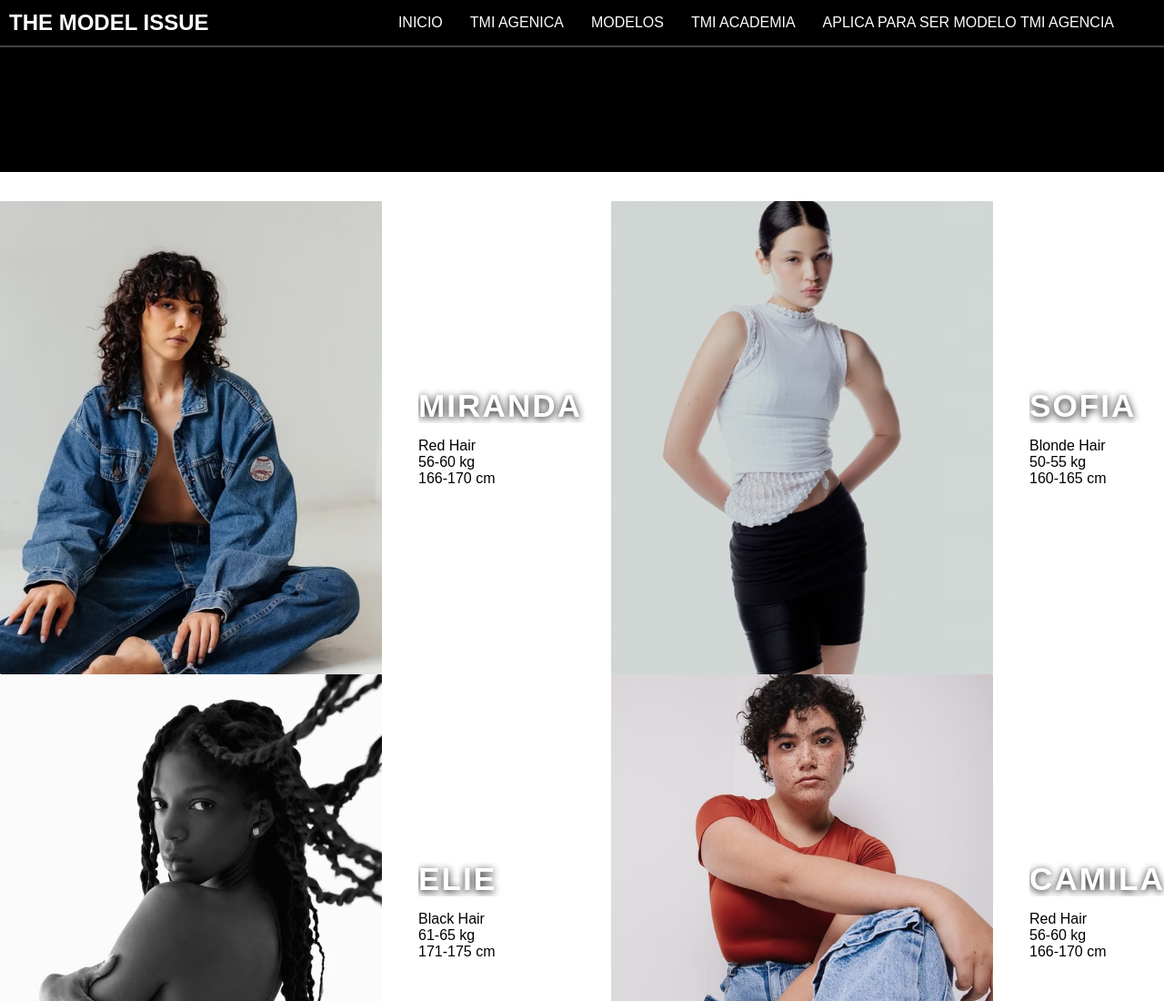
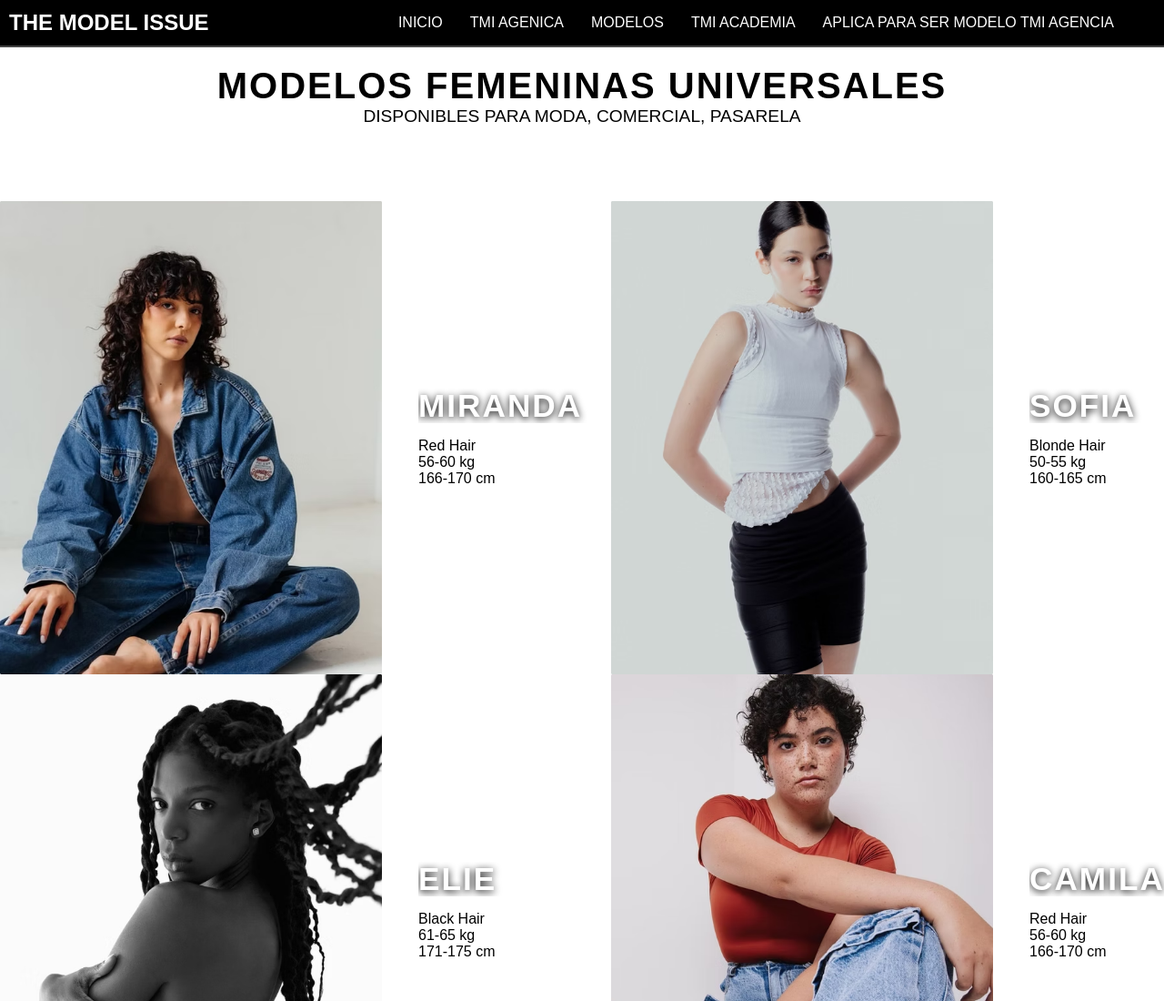
Before and after one commit to RafaOliX/prueba2, a plain HTML site: page index.html in a window 1280 px wide. Shown: the top 1100 px of the page at 91% size. Drawn offline with Linux system fonts and the light colour scheme.

Commit message:
Update styles.css

```diff
--- a/src/styles/styles.css
+++ b/src/styles/styles.css
@@ -6,7 +6,7 @@
   padding: 0;
 }
 header {
-  background: #000000;
+  background: #ffffff;
   padding: 20px 0;
   text-align: center;
 }
```
